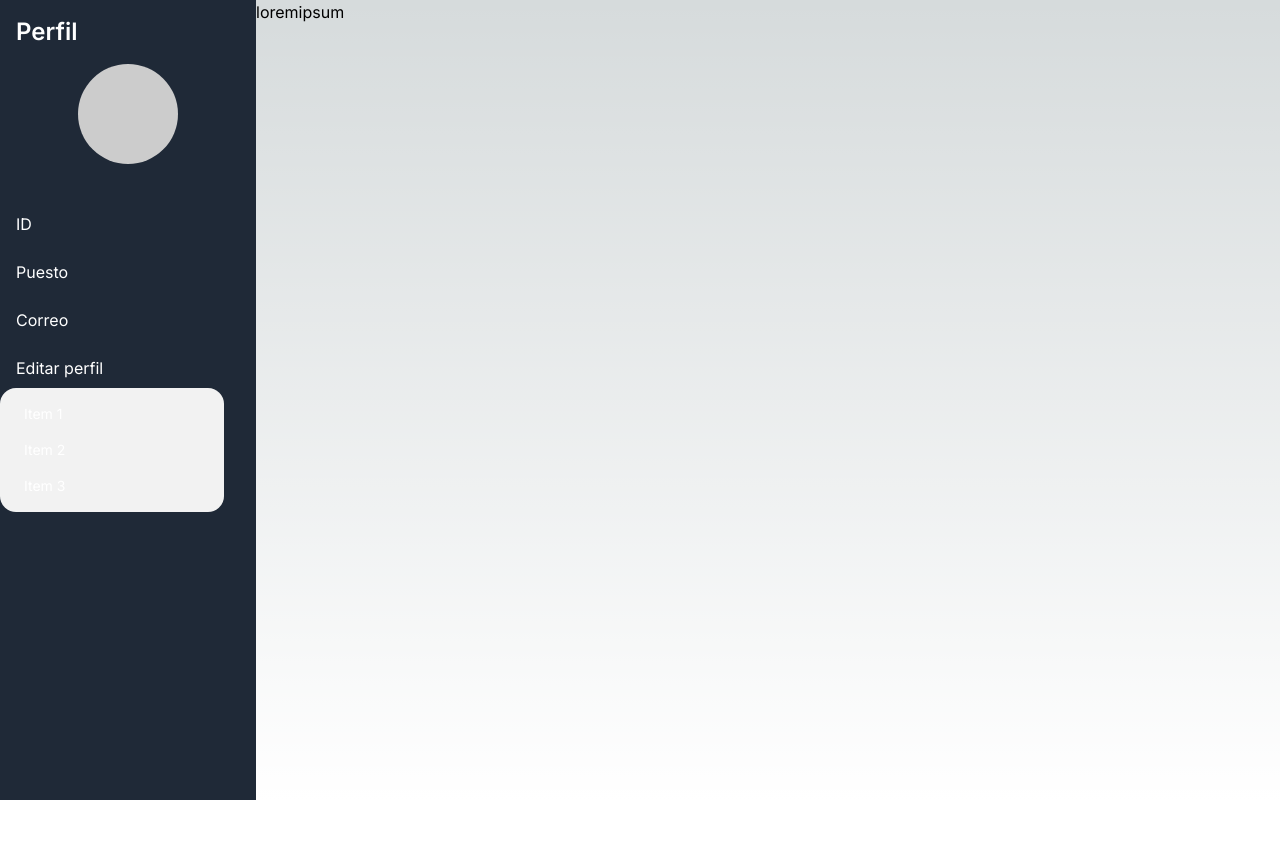
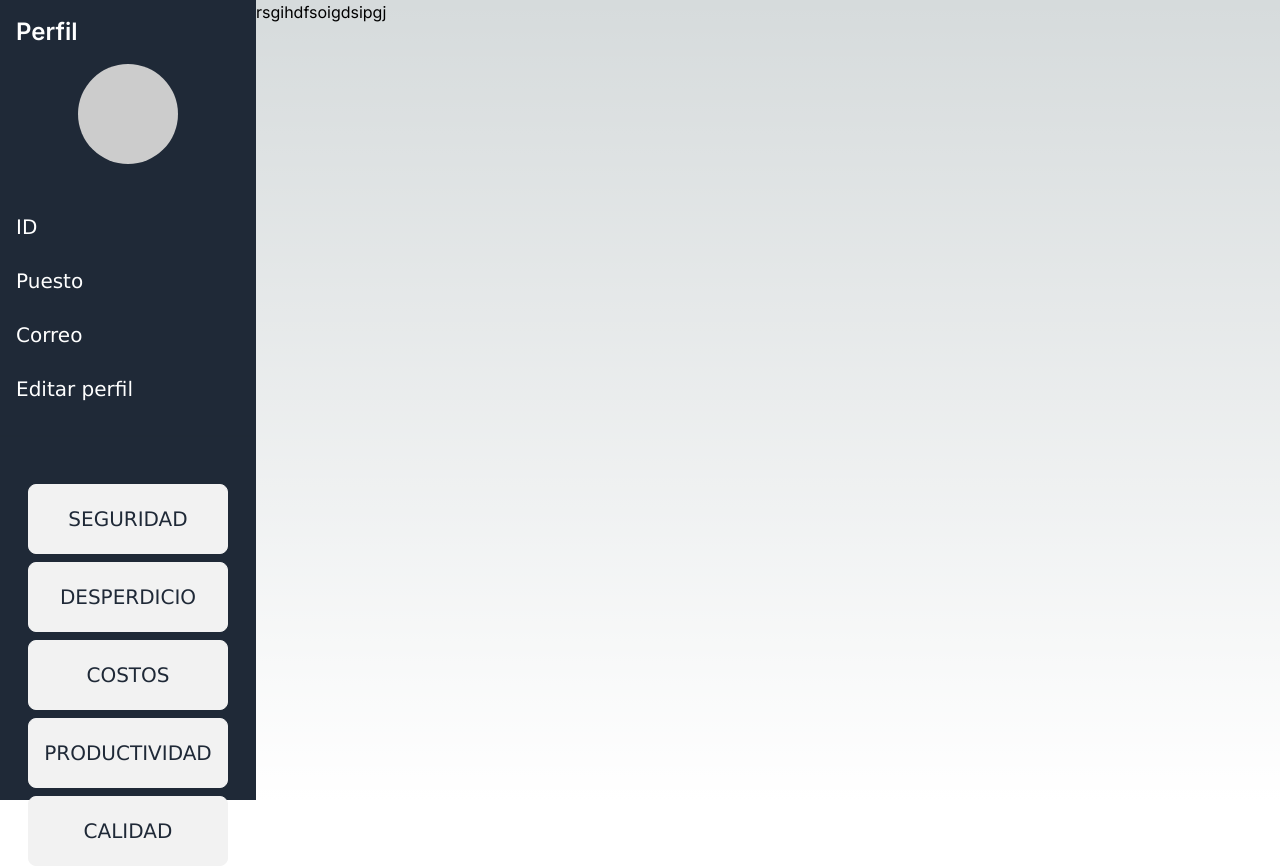
Before and after one commit to rpribau/front-hack2023, a Next.js app: page / in a window 1280 px wide. Before the commit the page ends 800 px from the top, so only its background shows below. Built offline with nearby package versions, Linux system fonts and the light colour scheme.

Commit message:
sidebar menu

```diff
--- a/app/globals.css
+++ b/app/globals.css
@@ -33,3 +33,18 @@ body {
   border-radius: 50%; /* Makes it a circle */
   margin: 0 auto; /* Center the circle horizontally */
 }
+
+.btn {
+  width: 200px; /* Adjust the width as needed */
+  height: 70px; /* Adjust the height as needed */
+  font-family: 'Verdana', sans-serif; /* Replace 'Your Font Name' with the actual font you want to use */
+  font-size: 20px; /* Adjust the font size as needed */
+  font-weight: normal; /* Adjust the font weight as needed (e.g., normal, bold) */
+}
+
+.profile-font {
+  font-family: 'Verdana', sans-serif; /* Replace 'Your Font Name' with the actual font you want to use */
+  font-size: 20px; /* Adjust the font size as needed */
+  font-weight: normal; /* Adjust the font weight as needed (e.g., normal, bold) */
+  /* Add any other font-related CSS properties you want */
+}
--- a/app/page.js
+++ b/app/page.js
@@ -7,7 +7,7 @@ const Home = () => {
       <div className="flex">
         <DashboardMenu />
         {/* Aquí puedes colocar el contenido principal de tu dashboard */}
-        <p>loremipsum</p>
+        <p>rsgihdfsoigdsipgj</p>
       </div>
     </body>
   );
--- a/components/menudashboard.js
+++ b/components/menudashboard.js
@@ -2,31 +2,42 @@ import React from 'react';
 
 const DashboardMenu = () => {
   return (
-    <body>
         <div className="bg-gray-800 w-64 h-screen text-white">
           <div className="p-4">
             <h1 className="text-2xl font-semibold mb-4">Perfil</h1>
-            {/* Display the empty circle as a placeholder */}
             <div className="empty-circle"></div>
           </div>
-          <ul className="space-y-2 mt-6">
+
+        <div className="flex flex-col w-full">
+          <ul className="space-y-2 mt-6 profile-font">
             <li className="px-4 py-2 hover:bg-gray-700">ID</li>
             <li className="px-4 py-2 hover:bg-gray-700">Puesto</li>
             <li className="px-4 py-2 hover:bg-gray-700">Correo</li>
             <li className="px-4 py-2 hover:bg-gray-700">Editar perfil</li>
-            {/* Add more options as needed */}
           </ul>
 
-          <ul className="menu bg-base-200 w-56 rounded-box">
-          <li><a>Item 1</a></li>
-          <li><a>Item 2</a></li>
-          <li><a>Item 3</a></li>
+        <div className="divider"></div>
+
+        <ul className="space-y-2 mt-6 text-center databases-font">
+          <li className="inline-block">
+            <button className="btn">Seguridad</button>
+          </li>
+          <li className="inline-block">
+            <button className="btn">Desperdicio</button>
+          </li>
+          <li className="inline-block">
+            <button className="btn">Costos</button>
+          </li>
+          <li className="inline-block">
+            <button className="btn">Productividad</button>
+          </li>
+          <li className="inline-block">
+            <button className="btn">Calidad</button>
+          </li>
         </ul>
-        </div>
-
-    </body>
+      </div>
+    </div>
   );
 };
 
-
 export default DashboardMenu;
```
